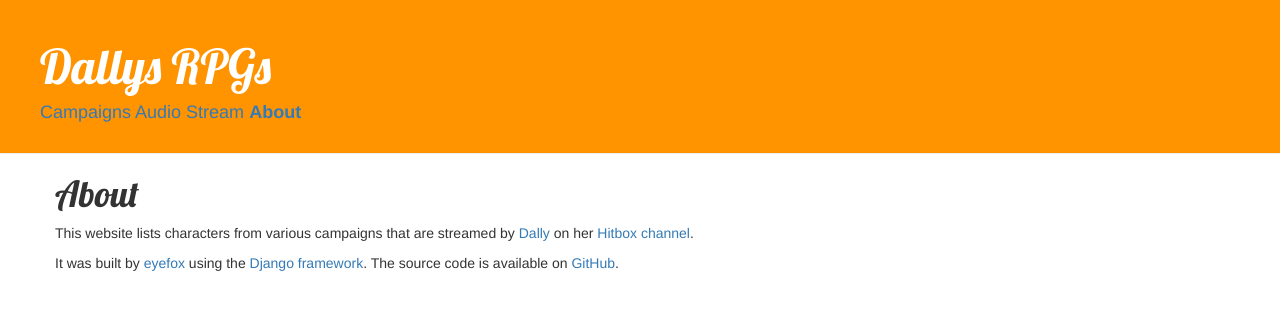
After one commit to eyefox47/dally-stats, a Django app: page /about/ in a window 1280 px wide. The commit adds this page. Shown: the top 310 px of the page. Run offline with Django 3.2, Linux system fonts and the light colour scheme; some libraries are stand-ins or nearby versions.

Commit message:
added navigation bar and about page

```diff
--- a/stally/static/css/stally.css
+++ b/stally/static/css/stally.css
@@ -83,3 +83,7 @@ h1, h2 {
   bottom: 0;
   left: 0;
 }
+
+.active {
+  font-weight: bold;
+}
--- /dev/null
+++ b/stally/templates/stally/about.html
@@ -0,0 +1,21 @@
+{% extends 'stally/base.html' %}
+
+{% block pagetitle %}
+  About - Dallys RGPs
+{% endblock %}
+
+{% block nav-about %}<strong class="nav-active">About</strong>{% endblock %}
+
+{% block content %}
+  <div class="page-title">
+    <h1>About</h1>
+  </div>
+
+  <p>This website lists characters from various campaigns that are
+    streamed by <a target="_blank" href="http://dallydaydream.tumblr.com/">Dally</a> on her
+      <a target="_blank" href="http://www.hitbox.tv/DallyDaydream">Hitbox channel</a>.</p>
+  <p>It was built by <a target="_blank" href="https://twitter.com/eyefox42">eyefox</a> using the
+    <a target="_blank" href="https://www.djangoproject.com/">Django framework</a>.
+    The source code is available on
+      <a target="_blank" href="https://github.com/eyefox47/dally-stats">GitHub</a>.</p>
+{% endblock %}
--- a/stally/templates/stally/base.html
+++ b/stally/templates/stally/base.html
@@ -1,4 +1,8 @@
 {% load staticfiles %}
+{% load tags %}
+
+{% url 'about' as about %}
+{% url 'campaign_list' as home %}
 
 <html>
   <head>
@@ -11,6 +15,13 @@
   <body>
     <div class="page-header">
       <h1><a href="/">Dallys RPGs</a></h1>
+      <div id="navigation">
+        <h4>
+          <a class="{% active request home %}" href="{{ home }}">Campaigns</a>
+          <a href="http://www.informatik.uni-oldenburg.de/~lucasn/stream/">Audio Stream</a>
+          <a class="{% active request about %}" href="{{ about }}">About</a>
+        </h4>
+      </div>
     </div>
 
     <div class="content container">
--- /dev/null
+++ b/stally/templatetags/tags.py
@@ -0,0 +1,15 @@
+from django import template
+register = template.Library()
+
+@register.simple_tag
+def active(request, pattern):
+    import re
+    if pattern == '/':
+        if request.path == '/':
+            return 'active'
+        else:
+            return ''
+
+    if re.search(pattern, request.path):
+        return 'active'
+    return ''
--- a/stally/urls.py
+++ b/stally/urls.py
@@ -13,4 +13,5 @@ urlpatterns = [
     url(r'^campaign/(?P<pk>\d+)/npcs/$', views.campaign_npc_list, name='campaign_npc_list'),
     url(r'^pokemon/(?P<pk>\d+)/$', views.pokemon_detail, name='pokemon_detail'),
     url(r'^players/(?P<pk>\d+)/$', views.player_detail, name='player_detail'),
+    url(r'^about/$', views.about, name='about'),
 ] + static(settings.MEDIA_URL, document_root=settings.MEDIA_ROOT)
--- a/stally/views.py
+++ b/stally/views.py
@@ -39,3 +39,6 @@ def pokemon_detail(request, pk):
 def player_detail(request, pk):
     player = get_object_or_404(Player, pk=pk)
     return render(request, 'stally/player_detail.html', {'player': player})
+
+def about(request):
+    return render(request, 'stally/about.html', {})
```
Also changed, not shown: stally/migrations/0006_auto_20161112_1356.py (added), stally/templatetags/__init__.py (added).
